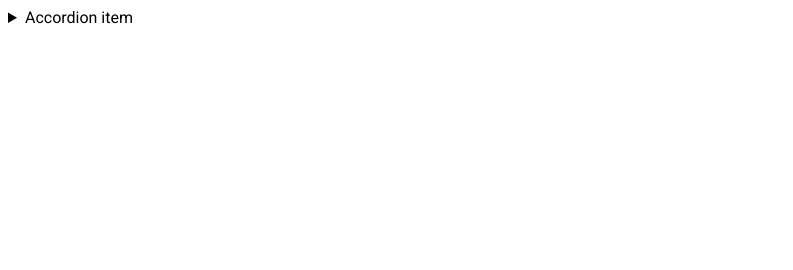
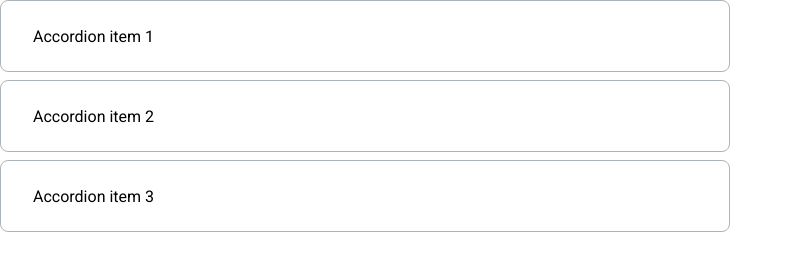
Before and after one commit to js-tasks-ru/htmlcss-20211125_postbox404, a website: page 03-lection1/02-accordion/index.html in a window 1280 px wide. Shown: the whole page, without its empty margins (0-793 px from the left). Drawn offline with Linux system fonts and the light colour scheme.

Commit message:
accordion

```diff
--- a/03-lection1/02-accordion/accordion.css
+++ b/03-lection1/02-accordion/accordion.css
@@ -1 +1,52 @@
 /* Стилизация аккордеона */
+* {
+    margin: 0;
+    padding: 0;
+    box-sizing: border-box;
+}
+
+.accordion {
+    font-family: 'Inter', sans-serif;
+}
+
+.accordion__item {
+
+    background: var(--white);
+    border: 1px solid var(--grey-3);
+    border-radius: 8px;
+    height: 72px;
+    width: 730px;
+    overflow: hidden;
+    margin-bottom: 8px;
+}
+
+.accordion__item:last-child {
+    margin-bottom: 0;
+}
+
+.accordion__item[open] {
+    height: 144px;
+}
+
+.accordion__title {
+    padding: 24px 536px 24px 32px;
+    cursor: pointer;
+    font-style: normal;
+    font-weight: normal;
+    font-size: 16px;
+    line-height: 24px;
+    display: block;
+}
+
+.accordion__title::-webkit-details-marker {
+    display: none;
+}
+
+.accordion__body {
+    padding: 0 48px 32px 32px;
+    color: var(--grey-4);
+    font-style: normal;
+    font-weight: normal;
+    font-size: 16px;
+    line-height: 24px;
+}
--- a/03-lection1/02-accordion/index.html
+++ b/03-lection1/02-accordion/index.html
@@ -6,13 +6,40 @@
         <link rel="stylesheet" href="./accordion.css">
     </head>
     <body>
-        <details>
-            <summary>
-                Accordion item
-            </summary>
-            <p>
-                Hidden content
-            </p>
-        </details>
+        <div class="accordion">
+            <details class="accordion__item">
+                <summary class="accordion__title">
+                    Accordion item 1
+                </summary>
+                <p class="accordion__body">
+                    Amet minim mollit non deserunt ullamco est sit aliqua dolor do amet sint.
+                    Velit officia consequat duis enim velit mollit.
+                    Exercitation veniam consequat sunt nostrud amet.
+                </p>
+            </details>
+
+            <details class="accordion__item">
+                <summary class="accordion__title">
+                    Accordion item 2
+                </summary>
+                <p class="accordion__body">
+                    Amet minim mollit non deserunt ullamco est sit aliqua dolor do amet sint.
+                    Velit officia consequat duis enim velit mollit.
+                    Exercitation veniam consequat sunt nostrud amet.
+                </p>
+            </details>
+
+            <details class="accordion__item">
+                <summary class="accordion__title">
+                    Accordion item 3
+                </summary>
+                <p class="accordion__body">
+                    Amet minim mollit non deserunt ullamco est sit aliqua dolor do amet sint.
+                    Velit officia consequat duis enim velit mollit.
+                    Exercitation veniam consequat sunt nostrud amet.
+                </p>
+            </details>
+
+        </div>
     </body>
 </html>
```
